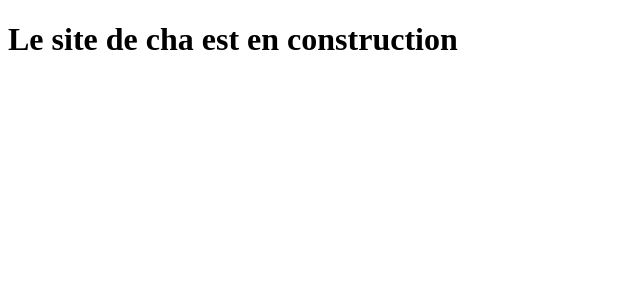
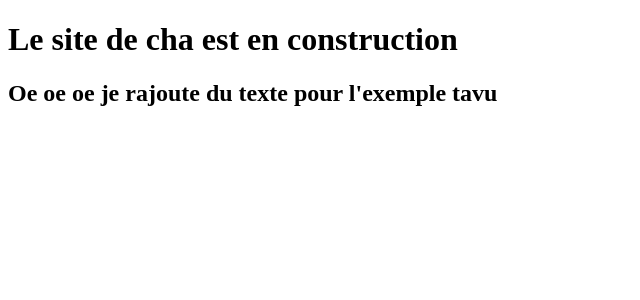
Before and after one commit to HanotSimon/Cha, a React (Vite) app: page / in a window 1280 px wide. Shown: the top 300 px of the page, without its empty margins (0-640 px from the left). Built offline with nearby package versions, Linux system fonts and the light colour scheme.

Commit message:
Ajout texte

```diff
--- a/src/App.tsx
+++ b/src/App.tsx
@@ -3,6 +3,7 @@ function App() {
   return (
     <>
         <h1>Le site de cha est en construction</h1>
+        <h2>Oe oe oe je rajoute du texte pour l'exemple tavu</h2>
     </>
   )
 }
```
